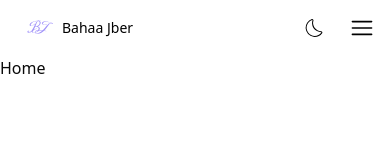
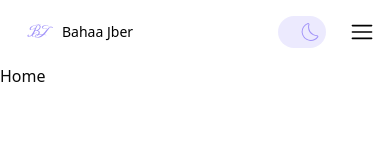
Before and after one commit to BahaaJber1/Portfolio, a React (Vite) app: page / in a window 390 px wide. Shown: the top 160 px of the page. Built offline with nearby package versions, Linux system fonts and the light colour scheme.

Commit message:
Fine updates to the navbar behavior

```diff
--- a/src/App.jsx
+++ b/src/App.jsx
@@ -7,6 +7,7 @@ const Home = lazy(() => import("@pages/Home"));
 const Projects = lazy(() => import("@pages/Projects"));
 const Blog = lazy(() => import("@pages/Blog"));
 const Photos = lazy(() => import("@pages/Photos"));
+const Test = lazy(() => import("@pages/Test"));
 
 function App() {
     const darkMode = useSelector((state) => state.darkMode.darkMode);
@@ -29,6 +30,8 @@ function App() {
                         <Route path="about" element={<About />} />
                         <Route path="blog" element={<Blog />} />
                         <Route path="photos" element={<Photos />} />
+                        <Route path="test-component" element={<Test />} />
+                        <Route path="*" element={<div>404 Not Found</div>} />
                     </Route>
                 </Routes>
             </Suspense>
--- a/src/components/ui/resizable-navbar.jsx
+++ b/src/components/ui/resizable-navbar.jsx
@@ -115,7 +115,7 @@ export const MobileNav = ({ children, className, visible }) => {
                 width: visible ? "90%" : "100%",
                 paddingRight: visible ? "12px" : "0px",
                 paddingLeft: visible ? "12px" : "0px",
-                borderRadius: visible ? "4px" : "2rem",
+                borderRadius: visible ? "2rem" : "2rem",
                 y: visible ? 20 : 0,
             }}
             transition={{
@@ -124,7 +124,7 @@ export const MobileNav = ({ children, className, visible }) => {
                 damping: 50,
             }}
             className={cn(
-                "relative z-50 mx-auto flex w-full max-w-[calc(100vw-2rem)] flex-col items-center justify-between bg-transparent px-0 py-2 lg:hidden",
+                "relative z-50 mx-auto flex w-full max-w-[calc(100vw-2rem)] flex-col items-center justify-between rounded-full bg-transparent px-0 py-2 lg:hidden",
                 visible && "bg-white/80 dark:bg-neutral-950/80",
                 className,
             )}
@@ -172,7 +172,7 @@ export const MobileNavToggle = ({ isOpen, onClick }) => {
         <motion.div
             animate={{ rotate: isOpen ? 90 : 0 }}
             whileHover={{ scale: 1.1 }}
-            transition={{ type: "spring", stiffness: 300 }}
+            transition={{ type: "spring", stiffness: 200 }}
         >
             <RxHamburgerMenu
                 className="h-6 w-6 text-black dark:text-white"
--- /dev/null
+++ b/src/pages/Test.jsx
@@ -0,0 +1,7 @@
+import React from "react";
+
+function Test() {
+    return <div>test</div>;
+}
+
+export default Test;
--- a/src/ui/Header.jsx
+++ b/src/ui/Header.jsx
@@ -9,14 +9,11 @@ import {
     NavBody,
     NavItems,
 } from "@components/ui/resizable-navbar";
-import { toggleDarkMode } from "@features/darkmode/darkModeSlice";
+import { cn } from "@lib/utils";
 import { useState } from "react";
-import { CiDark, CiSun } from "react-icons/ci";
-import { useDispatch, useSelector } from "react-redux";
 import { NavLink } from "react-router";
 import Container from "./Container";
-import { cn } from "@lib/utils";
-import { AnimatePresence, motion } from "motion/react";
+import ToggleDarkmodeButton from "./ToggleDarkmodeButton";
 
 const ROUTES = [
     { link: "/about", name: "About" },
@@ -27,90 +24,25 @@ const ROUTES = [
 
 function Header() {
     const [isMobileMenuOpen, setIsMobileMenuOpen] = useState(false);
-    const darkMode = useSelector((state) => state.darkMode.darkMode);
-    const dispatch = useDispatch();
-
-    function handleToggleDarkMode() {
-        dispatch(toggleDarkMode());
-    }
 
     return (
         <Navbar>
+            {/* Desktop Navigation */}
             <NavBody>
                 <NavbarLogo />
                 <NavItems items={ROUTES} />
-                <NavbarButton
-                    variant="secondary"
-                    onClick={handleToggleDarkMode}
-                >
-                    {/* Fix the animation later and colors later */}
-                    <AnimatePresence mode="wait">
-                        {darkMode ? (
-                            <motion.span
-                                key="sun"
-                                initial={{ opacity: 0, rotate: 90 }}
-                                animate={{ opacity: 1, rotate: 0 }}
-                                transition={{ type: "spring", stiffness: 300 }}
-                            >
-                                <CiSun
-                                    className={cn("text-bahaa-purple h-6 w-6")}
-                                />
-                            </motion.span>
-                        ) : (
-                            <motion.span
-                                key="dark"
-                                initial={{ opacity: 0, rotate: -90 }}
-                                animate={{ opacity: 1, rotate: 0 }}
-                                transition={{ type: "spring", stiffness: 300 }}
-                            >
-                                <CiDark className={cn("h-6 w-6")} />
-                            </motion.span>
-                        )}
-                    </AnimatePresence>
+                <NavbarButton variant="secondary">
+                    <ToggleDarkmodeButton />
                 </NavbarButton>
             </NavBody>
 
+            {/* Mobile Navigation */}
             <MobileNav>
                 <MobileNavHeader>
                     <NavbarLogo />
                     <Container className={cn("flex-row items-center gap-x-2")}>
-                        <NavbarButton
-                            variant="secondary"
-                            onClick={handleToggleDarkMode}
-                        >
-                            <AnimatePresence mode="wait">
-                                {darkMode ? (
-                                    <motion.span
-                                        key="sun-mobile"
-                                        initial={{ opacity: 0, rotate: 90 }}
-                                        animate={{ opacity: 1, rotate: 0 }}
-                                        exit={{ opacity: 0, rotate: -90 }}
-                                        transition={{
-                                            type: "spring",
-                                            stiffness: 300,
-                                        }}
-                                    >
-                                        <CiSun
-                                            className={cn(
-                                                "text-bahaa-purple h-6 w-6",
-                                            )}
-                                        />
-                                    </motion.span>
-                                ) : (
-                                    <motion.span
-                                        key="dark-mobile"
-                                        initial={{ opacity: 0, rotate: -90 }}
-                                        animate={{ opacity: 1, rotate: 0 }}
-                                        exit={{ opacity: 0, rotate: 90 }}
-                                        transition={{
-                                            type: "spring",
-                                            stiffness: 300,
-                                        }}
-                                    >
-                                        <CiDark className={cn("h-6 w-6")} />
-                                    </motion.span>
-                                )}
-                            </AnimatePresence>
+                        <NavbarButton variant="secondary">
+                            <ToggleDarkmodeButton />
                         </NavbarButton>
                         <MobileNavToggle
                             isOpen={isMobileMenuOpen}
--- /dev/null
+++ b/src/ui/ToggleDarkmodeButton.jsx
@@ -0,0 +1,36 @@
+import { toggleDarkMode } from "@features/darkmode/darkModeSlice";
+import { cn } from "@lib/utils";
+import { motion } from "motion/react";
+import { CiDark, CiSun } from "react-icons/ci";
+import { useDispatch, useSelector } from "react-redux";
+import Container from "./Container";
+
+export default function ToggleDarkmodeButton() {
+    const darkMode = useSelector((state) => state.darkMode.darkMode);
+    const dispatch = useDispatch();
+
+    return (
+        <Container
+            className={cn(
+                "bg-bahaa-purple/20 text-bahaa-purple w-12 flex-row items-center rounded-full px-1 py-1",
+                darkMode ? "justify-start" : "justify-end",
+            )}
+            onClick={() => dispatch(toggleDarkMode())}
+        >
+            <motion.div
+                layout
+                transition={{
+                    type: "spring",
+                    visualDuration: 0.2,
+                    bounce: 0.7,
+                }}
+            >
+                {darkMode ? (
+                    <CiSun className={cn("h-6 w-6")} />
+                ) : (
+                    <CiDark className={cn("h-6 w-6")} />
+                )}
+            </motion.div>
+        </Container>
+    );
+}
```
